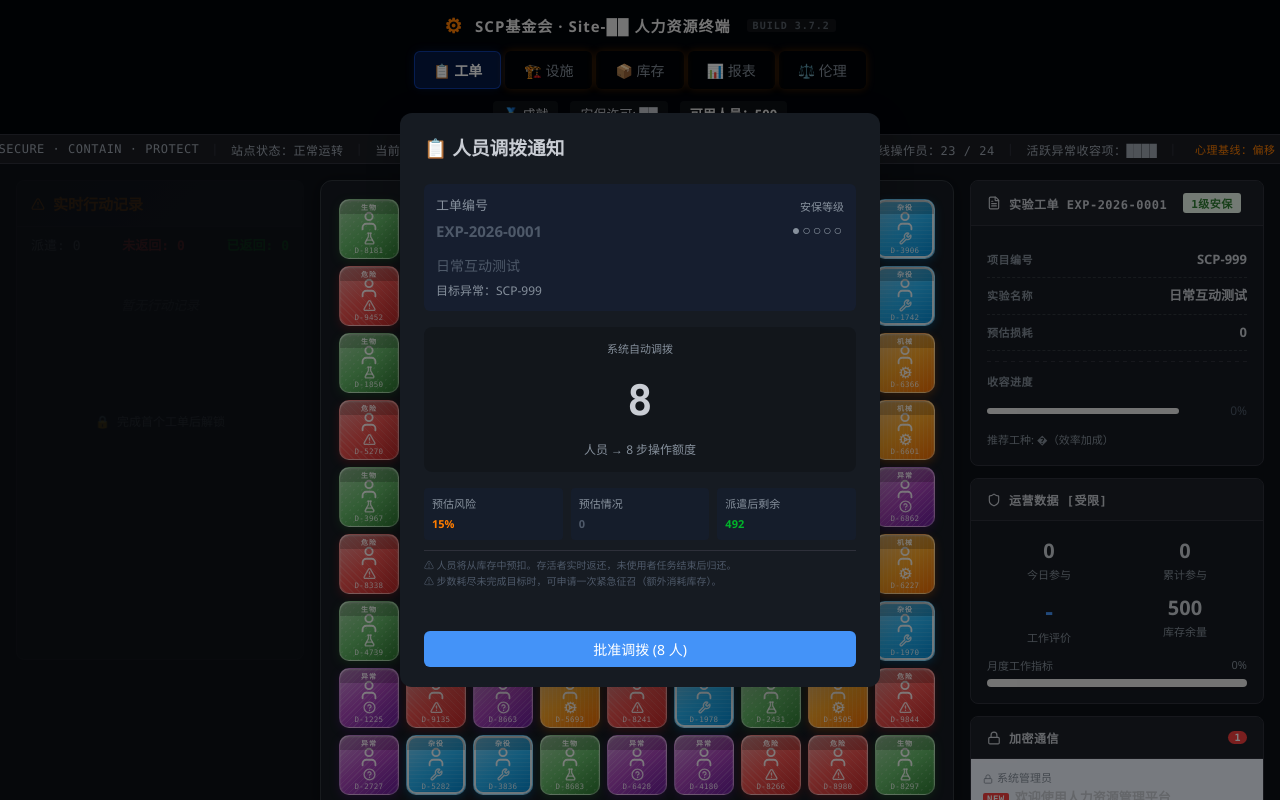
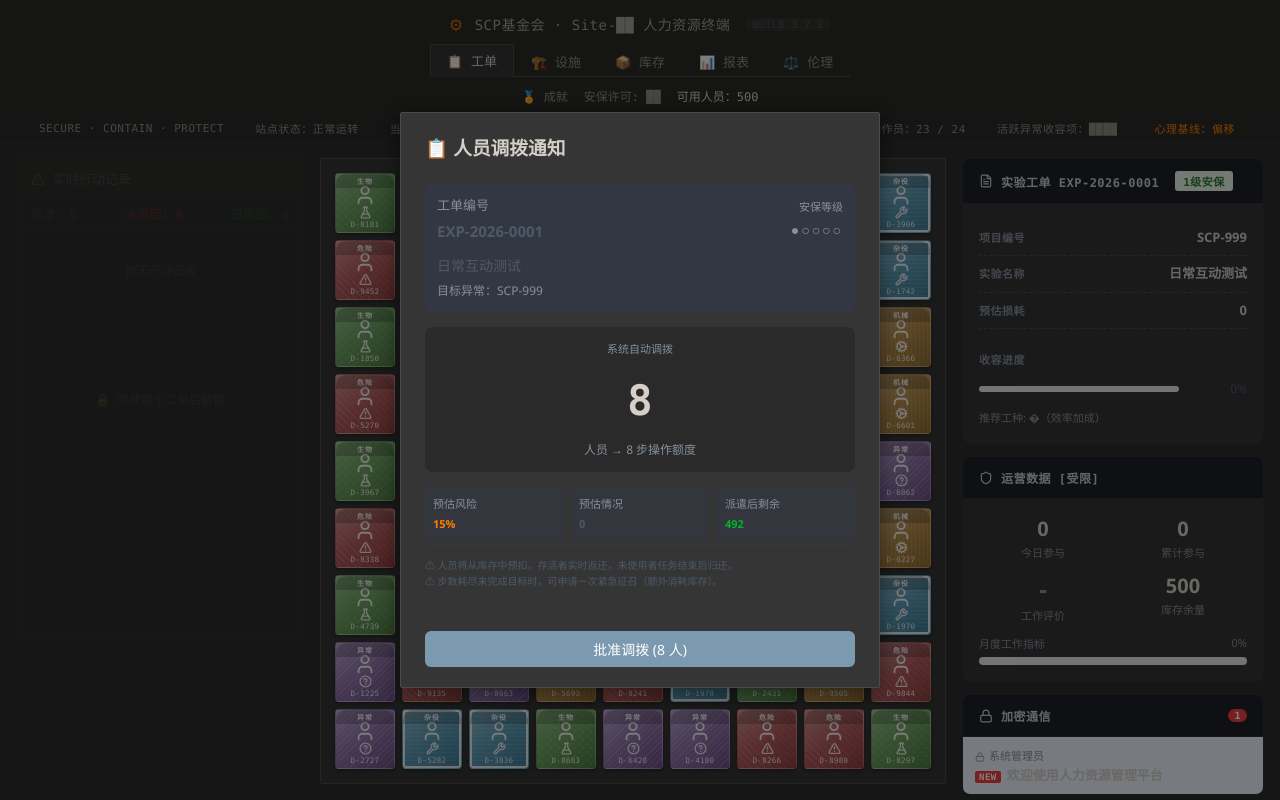
Before and after one commit to GooHello/Class-D_ELIMINATING, a React (Vite) app: page / in a window 1280 px wide. Shown: the top 800 px of the page. Built offline with nearby package versions, Linux system fonts and the light colour scheme.

Commit message:
visual: gov-terminal aesthetic - muted grays, utilitarian UI, no AI-preset glow

```diff
--- a/src/index.css
+++ b/src/index.css
@@ -1,18 +1,21 @@
 :root {
-  --oa-bg: #0d1117;
-  --oa-text: #c9cdd4;
-  --oa-accent: #4493f8;
-  --oa-border: #30363d;
-  --oa-panel: #161b22;
-  --oa-nav: #010409;
-  --oa-nav-text: #c9cdd4;
-  --oa-card: #1c2128;
-  --oa-card-hover: #262c36;
-  --piece-blue: #58a6ff;
-  --piece-red: #f85149;
-  --piece-green: #3fb950;
-  --piece-orange: #d29922;
-  --piece-purple: #bc8cff;
+  /* 旧行政系统色板：深灰-灰-浅灰，不是科技黑 */
+  --oa-bg: #2c2c2c;
+  --oa-text: #d4d0c8;
+  --oa-text-dim: #908c84;
+  --oa-accent: #7b9aaf;
+  --oa-border: #4a4a46;
+  --oa-panel: #353535;
+  --oa-nav: #2a2a28;
+  --oa-nav-text: #b8b4ac;
+  --oa-card: #3a3a38;
+  --oa-card-hover: #444440;
+  /* 棋子颜色：饱和度降低，像褪色的行政标签 */
+  --piece-blue: #6ba3be;
+  --piece-red: #c46b65;
+  --piece-green: #7aab6d;
+  --piece-orange: #c49a52;
+  --piece-purple: #9b82b5;
 }
 
 * {
@@ -52,80 +55,77 @@
 }
 
 .header-title {
-  font-weight: 600;
-  color: #e8e8e8;
-  letter-spacing: 1px;
+  font-weight: 400;
+  color: var(--oa-text);
+  letter-spacing: 0.5px;
   display: flex;
   align-items: center;
   gap: 8px;
-  font-size: 15px;
+  font-size: 14px;
+  font-family: "Consolas", "Courier New", monospace;
   white-space: nowrap;
+  opacity: 0.7;
 }
 
 .header-tabs {
   display: flex;
-  gap: 4px;
-  background: rgba(0,0,0,0.3);
-  border-radius: 8px;
-  padding: 4px;
+  gap: 0;
+  border-bottom: 1px solid var(--oa-border);
 }
 
 .header-tab {
-  padding: 8px 18px;
-  border-radius: 6px;
+  padding: 6px 16px;
   cursor: pointer;
-  font-size: 14px;
-  color: #86909c;
-  transition: all 0.2s;
+  font-size: 13px;
+  color: var(--oa-text-dim);
+  transition: all 0.15s;
   border: 1px solid transparent;
+  border-bottom: none;
   background: transparent;
-  font-family: inherit;
+  font-family: "Consolas", monospace;
   position: relative;
   white-space: nowrap;
+  margin-bottom: -1px;
 }
 
 .header-tab:hover {
-  background: rgba(255,255,255,0.06);
-  color: #c9cdd4;
-  border-color: rgba(255,255,255,0.08);
+  background: var(--oa-card);
+  color: var(--oa-text);
 }
 
 .header-tab.active {
-  background: rgba(22, 93, 255, 0.25);
-  color: #fff;
-  border-color: rgba(22, 93, 255, 0.5);
-  font-weight: 600;
-  box-shadow: 0 0 10px rgba(22, 93, 255, 0.2);
-}
-
-/* 首次进入时tab闪烁提示 */
+  background: var(--oa-panel);
+  color: var(--oa-text);
+  border-color: var(--oa-border);
+  border-bottom: 1px solid var(--oa-panel);
+}
+
+/* 首次进入：下划线闪烁而非蓝色发光 */
 @keyframes tabHint {
-  0%, 100% { box-shadow: none; }
-  50% { box-shadow: 0 0 12px rgba(255, 125, 0, 0.4); }
+  0%, 100% { border-bottom-color: transparent; }
+  50% { border-bottom-color: var(--oa-accent); }
 }
 .header-tab:not(.active) {
-  animation: tabHint 2s ease-in-out 3;
-  animation-delay: 3s;
+  animation: tabHint 1.5s ease-in-out 3;
+  animation-delay: 2s;
 }
 
 .header-info {
   display: flex;
   align-items: center;
-  gap: 12px;
-  font-size: 13px;
-  color: #c9cdd4;
+  gap: 16px;
+  font-size: 12px;
+  color: var(--oa-text-dim);
+  font-family: "Consolas", monospace;
 }
 
 .header-info-item {
-  padding: 3px 10px;
-  border-radius: 4px;
-  background: rgba(255,255,255,0.05);
+  padding: 2px 0;
   white-space: nowrap;
 }
 
 .header-inventory {
-  font-weight: 600;
-  color: #e8e8e8;
+  color: var(--oa-text);
 }
 
 .header-inventory.warning {
@@ -161,9 +161,9 @@
 .battle-log-panel {
   width: 288px;
   min-width: 288px;
-  background: #1d2129;
-  border: 1px solid #2e303a;
-  border-radius: 8px;
+  background: var(--oa-panel);
+  border: 1px solid var(--oa-border);
+  border-radius: 2px;
   display: flex;
   flex-direction: column;
   max-height: 480px;
@@ -175,21 +175,22 @@
   display: flex;
   align-items: center;
   gap: 8px;
-  padding: 12px 14px;
-  font-size: 15px;
-  font-weight: 700;
-  color: #ff7d00;
-  border-bottom: 1px solid #2e303a;
-  background: linear-gradient(135deg, #1d2129, #252830);
+  padding: 10px 14px;
+  font-size: 13px;
+  font-weight: 400;
+  color: var(--oa-text);
+  border-bottom: 1px solid var(--oa-border);
+  background: var(--oa-card);
+  font-family: "Consolas", monospace;
 }
 
 .battle-log-stats {
   display: flex;
   justify-content: space-between;
-  padding: 8px 14px;
-  font-size: 13px;
-  color: #86909c;
-  border-bottom: 1px solid #1a1c24;
+  padding: 6px 14px;
+  font-size: 12px;
+  color: var(--oa-text-dim);
+  border-bottom: 1px solid var(--oa-border);
 }
 
 .battle-log-list {
@@ -211,19 +212,19 @@
 }
 
 .battle-log-empty {
-  color: #586069;
+  color: var(--oa-text-dim);
   font-style: italic;
-  font-size: 13px;
+  font-size: 12px;
   text-align: center;
   padding: 28px 10px;
 }
 
 .battle-log-entry {
-  padding: 8px 14px;
-  border-bottom: 1px solid #1a1c24;
-  font-size: 13px;
-  line-height: 1.7;
-  color: #c9cdd4;
+  padding: 6px 14px;
+  border-bottom: 1px solid var(--oa-border);
+  font-size: 12px;
+  line-height: 1.6;
+  color: var(--oa-text);
   animation: logSlideIn 0.3s ease-out;
 }
 
@@ -289,9 +290,9 @@
 /* ========== BOARD ========== */
 .board-container {
   background: var(--oa-panel);
-  border-radius: 12px;
-  padding: 16px;
-  box-shadow: 0 2px 16px rgba(0,0,0,0.4);
+  border-radius: 2px;
+  padding: 12px;
+  box-shadow: none;
   border: 1px solid var(--oa-border);
   position: relative;
   overflow: hidden;
@@ -330,8 +331,8 @@
   height: 100%;
   max-width: 60px;
   max-height: 60px;
-  border-radius: 10px;
-  transition: all 0.2s;
+  border-radius: 4px;
+  transition: all 0.15s;
   position: relative;
   cursor: pointer;
   display: flex;
@@ -339,28 +340,29 @@
   align-items: center;
   justify-content: center;
   overflow: hidden;
-  border: 1.5px solid rgba(255,255,255,0.35);
-}
-
+  border: 1px solid rgba(255,255,255,0.08);
+}
+
+/* 棋子：像磨损的行政分类标签，不是霓虹灯 */
 .piece-token.blue {
-  background: linear-gradient(145deg, #81D4FA, #29B6F6, #0288D1);
-  box-shadow: 0 3px 8px rgba(2,136,209,0.35), inset 0 1px 2px rgba(255,255,255,0.5);
+  background: linear-gradient(145deg, #8bbdd0, #5a99b3, #3d7a96);
+  box-shadow: 0 2px 4px rgba(0,0,0,0.3), inset 0 1px 1px rgba(255,255,255,0.15);
 }
 .piece-token.red {
-  background: linear-gradient(145deg, #EF9A9A, #EF5350, #C62828);
-  box-shadow: 0 3px 8px rgba(198,40,40,0.35), inset 0 1px 2px rgba(255,255,255,0.5);
+  background: linear-gradient(145deg, #d09090, #b35a5a, #8e3e3e);
+  box-shadow: 0 2px 4px rgba(0,0,0,0.3), inset 0 1px 1px rgba(255,255,255,0.15);
 }
 .piece-token.green {
-  background: linear-gradient(145deg, #A5D6A7, #66BB6A, #2E7D32);
-  box-shadow: 0 3px 8px rgba(46,125,50,0.35), inset 0 1px 2px rgba(255,255,255,0.5);
+  background: linear-gradient(145deg, #93c089, #6a9e5e, #4d7a42);
+  box-shadow: 0 2px 4px rgba(0,0,0,0.3), inset 0 1px 1px rgba(255,255,255,0.15);
 }
 .piece-token.orange {
-  background: linear-gradient(145deg, #FFCC80, #FFA726, #EF6C00);
-  box-shadow: 0 3px 8px rgba(239,108,0,0.35), inset 0 1px 2px rgba(255,255,255,0.5);
+  background: linear-gradient(145deg, #d4b07a, #b38a48, #8e6c30);
+  box-shadow: 0 2px 4px rgba(0,0,0,0.3), inset 0 1px 1px rgba(255,255,255,0.15);
 }
 .piece-token.purple {
-  background: linear-gradient(145deg, #CE93D8, #AB47BC, #6A1B9A);
-  box-shadow: 0 3px 8px rgba(106,27,154,0.35), inset 0 1px 2px rgba(255,255,255,0.5);
+  background: linear-gradient(145deg, #b8a0cc, #8e72a8, #6b4f85);
+  box-shadow: 0 2px 4px rgba(0,0,0,0.3), inset 0 1px 1px rgba(255,255,255,0.15);
 }
 
 .token-silhouette {
@@ -763,17 +765,18 @@
 
 .modal {
   background: var(--oa-panel);
-  border-radius: 12px;
-  box-shadow: 0 8px 40px rgba(0,0,0,0.2);
+  border-radius: 2px;
+  border: 1px solid var(--oa-border);
+  box-shadow: 0 4px 20px rgba(0,0,0,0.5);
   max-width: 600px;
   width: 90%;
   overflow: hidden;
-  animation: modalIn 0.3s ease-out;
+  animation: modalIn 0.2s ease-out;
 }
 
 @keyframes modalIn {
-  from { transform: scale(0.9) translateY(20px); opacity: 0; }
-  to { transform: scale(1) translateY(0); opacity: 1; }
+  from { opacity: 0; }
+  to { opacity: 1; }
 }
 
 .modal-header {
@@ -1391,10 +1394,10 @@
 
 /* ========== SCP TICKER BAR ========== */
 .scp-ticker {
-  background: #1a1d23;
-  color: #9da5b0;
-  font-size: 12px;
-  padding: 5px 20px;
+  background: var(--oa-nav);
+  color: var(--oa-text-dim);
+  font-size: 11px;
+  padding: 4px 20px;
   display: flex;
   align-items: center;
   justify-content: center;
```
